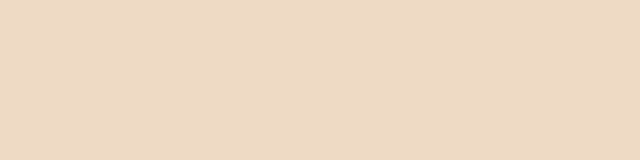
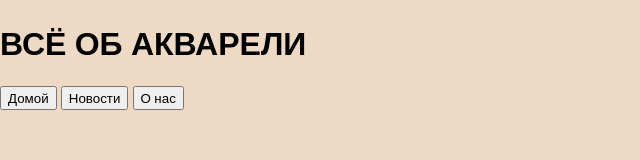
Before and after one commit to Kas-Miri/hw1, a plain HTML site: page index.html in a window 1280 px wide. Shown: the whole page, without its empty margins (0-640 px from the left). Drawn offline with nearby package versions, Linux system fonts and the light colour scheme.

Commit message:
Add header to index

```diff
--- a/index.html
+++ b/index.html
@@ -8,6 +8,13 @@
     <link href="https://fonts.googleapis.com/css2?family=Open+Sans&display=swap" rel="stylesheet">
 </head>
 <body>
-
+    <div class="header">
+        <h1>ВСЁ ОБ АКВАРЕЛИ</h1>
+        <div class="menu">
+            <button>Домой</button>
+            <button>Новости</button>
+            <button>О нас</button>
+        </div>
+    </div>
 </body>
 </html>
```
